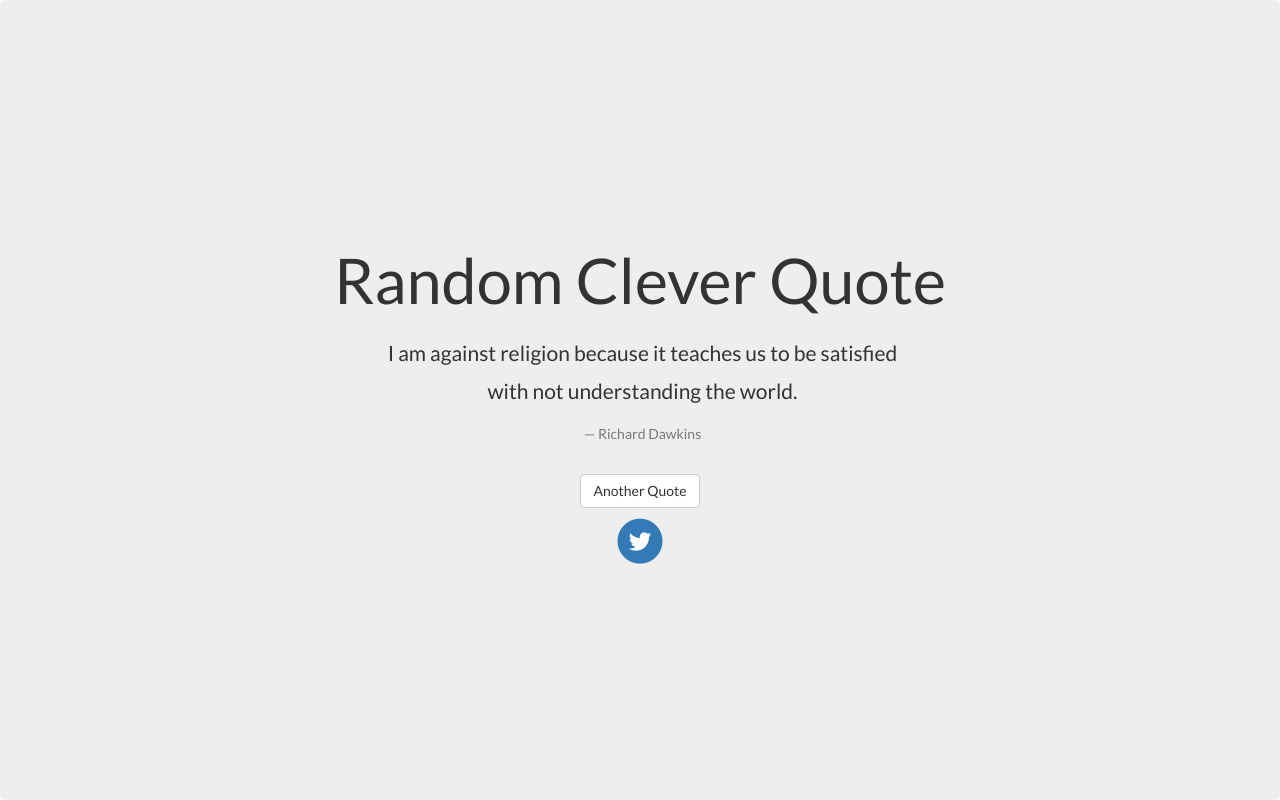
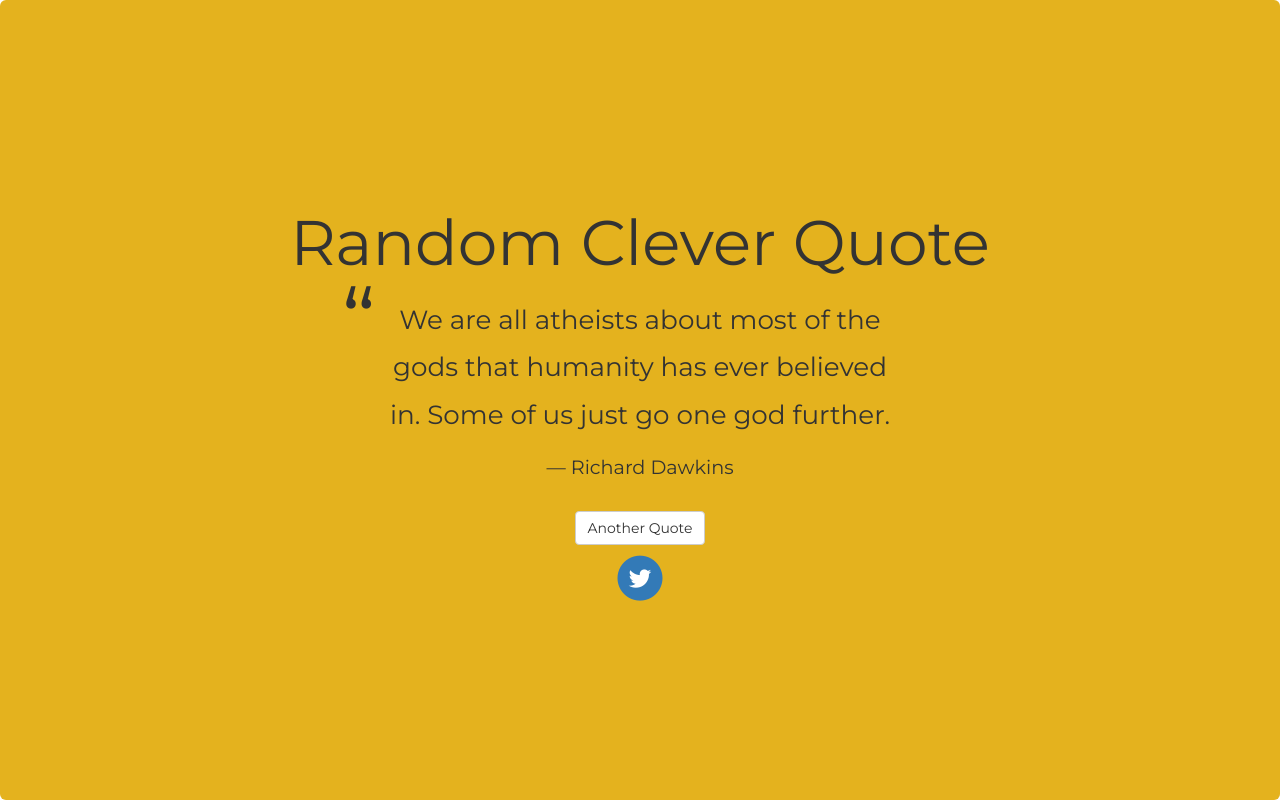
Before and after one commit to uuzaix/Practice, a plain HTML site: page FreeCodeCamp/Quote_machine/quotes_machine.html in a window 1280 px wide. Drawn offline with nearby package versions, Linux system fonts and the light colour scheme.

Commit message:
Add colors, update font

```diff
--- a/FreeCodeCamp/Quote_machine/quotes.css
+++ b/FreeCodeCamp/Quote_machine/quotes.css
@@ -1,7 +1,7 @@
 html, body {
   height: 100%;
   width: 100%;
-  font-family: 'Lato', sans-serif;
+  font-family: 'Montserrat', sans-serif;
 
 }
 .container-fluid {
@@ -17,7 +17,32 @@ html, body {
   margin: 0;
 }
 
-.vertical-center #quoteContent {
+/*.vertical-center #quoteContent {
   font-size: 8em;
+}*/
+
+blockquote {
+  border-left: none;
+}
+
+blockquote p {
+  font-size: 1.5em !important;
   line-height: 1.8;
+
 }
+
+blockquote:before {
+display: block;
+content: "\201C";
+font-size: 90px;
+position: absolute;
+left: -1px;
+top: -30px;
+color: #333;
+}
+
+blockquote footer {
+    display: block;
+    font-size: 1.1em;
+    color: #333;
+}
--- a/FreeCodeCamp/Quote_machine/quotes.json
+++ b/FreeCodeCamp/Quote_machine/quotes.json
@@ -17,8 +17,6 @@
 	"quote": "The Universe is under no obligation to make sense to you."},
 {"author": "Richard Dawkins", "quote": "We are all atheists about most of the gods that humanity has ever believed in. Some of us just go one god further."},
 {"author": "Richard Dawkins", "quote": "I am against religion because it teaches us to be satisfied with not understanding the world."},
-{"author": "Richard Dawkins", "quote": "The God of the Old Testament is arguably the most unpleasant character in all fiction: jealous and proud of it; a petty, unjust, unforgiving control-freak; a vindictive, bloodthirsty ethnic cleanser; a misogynistic, homophobic, racist, infanticidal, genocidal, filicidal, pestilential, megalomaniacal, sadomasochistic, capriciously malevolent bully."},
-{"author": "Richard Dawkins", "quote": "There is something infantile in the presumption that somebody else has a responsibility to give your life meaning and point… The truly adult view, by contrast, is that our life is as meaningful, as full and as wonderful as we choose to make it."},
 {"author": "Richard Dawkins", "quote": "Science is interesting, and if you don't agree you can fuck off."},
 {"author": "Richard Dawkins", "quote": "Do not indoctrinate your children. Teach them how to think for themselves, how to evaluate evidence, and how to disagree with you."},
 {"author": "Richard Dawkins", "quote": "Religion is about turning untested belief into unshakable truth through the power of institutions and the passage of time."},
--- a/FreeCodeCamp/Quote_machine/quotes_machine.html
+++ b/FreeCodeCamp/Quote_machine/quotes_machine.html
@@ -4,7 +4,7 @@
   <meta name="viewport" content="width=device-width, initial-scale=1, user-scalable=no">
   <title>Quote-Machine</title>
   <link rel="stylesheet" href="https://maxcdn.bootstrapcdn.com/bootstrap/3.3.6/css/bootstrap.min.css" integrity="sha384-1q8mTJOASx8j1Au+a5WDVnPi2lkFfwwEAa8hDDdjZlpLegxhjVME1fgjWPGmkzs7" crossorigin="anonymous">
-  <link href="https://fonts.googleapis.com/css?family=Lato" rel="stylesheet">
+  <link href="https://fonts.googleapis.com/css?family=Montserrat" rel="stylesheet">
   <link rel="stylesheet" href="quotes.css">
   <script src="http://code.jquery.com/jquery.js"></script>
   <script src="https://maxcdn.bootstrapcdn.com/bootstrap/3.3.6/js/bootstrap.min.js"></script>
@@ -24,13 +24,22 @@
         quoteNumber = ind;
         currentQuote = json.quotes[ind].quote;
         currentAuthor = json.quotes[ind].author
-        $("#quoteContent").html("<blockquote><p>" + currentQuote +"</p><footer>" + currentAuthor + "</footer></blockquote>");
+        $("#quoteContent").html("<blockquote class='foo'><p>" + currentQuote +"</p><footer>" + currentAuthor + "</footer></blockquote>");
       });
     }
+
+var colors = ["#FFE699", "#FFDB6E", "#F4C949", "#E4B21E", "#B0870D","#A7F865", "#A0F05D", "#92DF52", "#74AD44"];
+    function selectColor () {
+      var color = colors[Math.floor(Math.random()*colors.length)];
+      $(".vertical-center").css("background-color", color);
+    }
+
     $(document).ready(function() {
       getNextQuote();
+      selectColor();
       $("#nextQuote").on("click", function() {
         getNextQuote();
+        selectColor();
       })
       $("#tweetQuote").on("click", function() {
         if (currentQuote.length > 100) {
```
